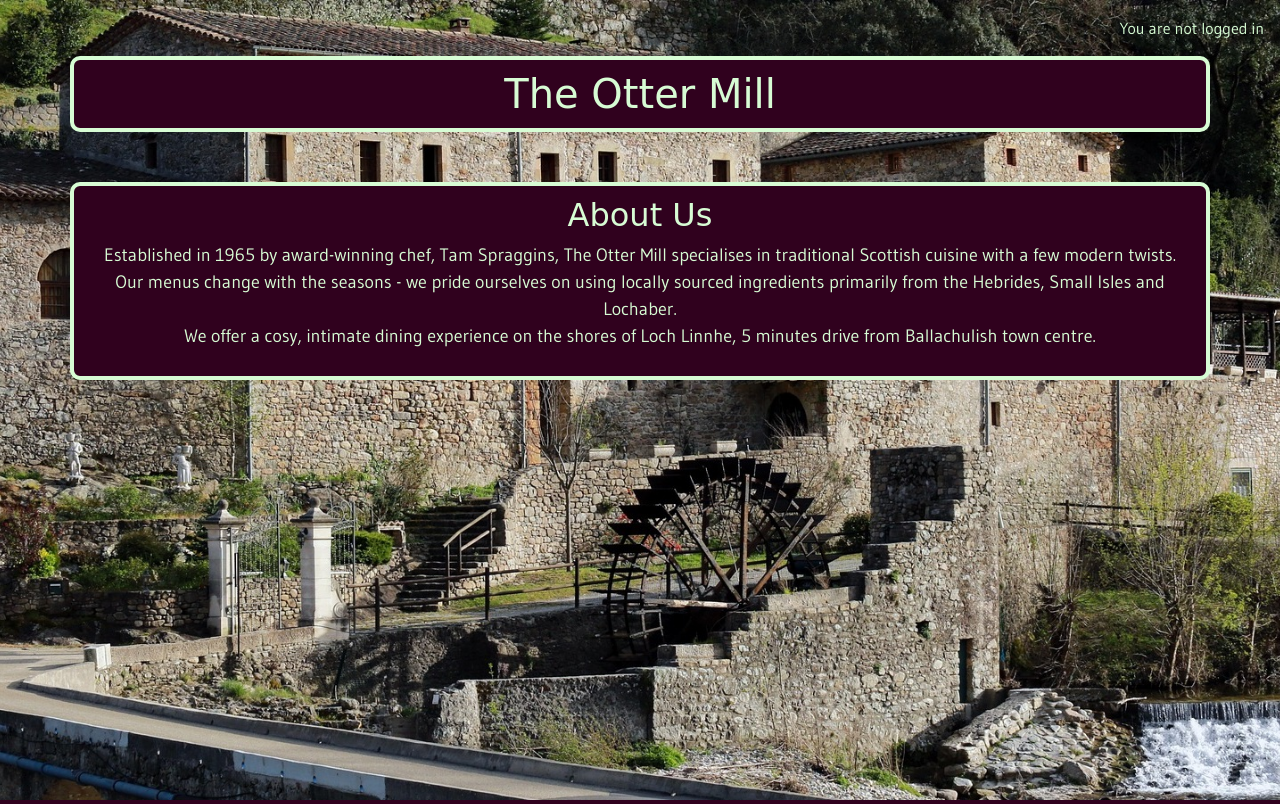
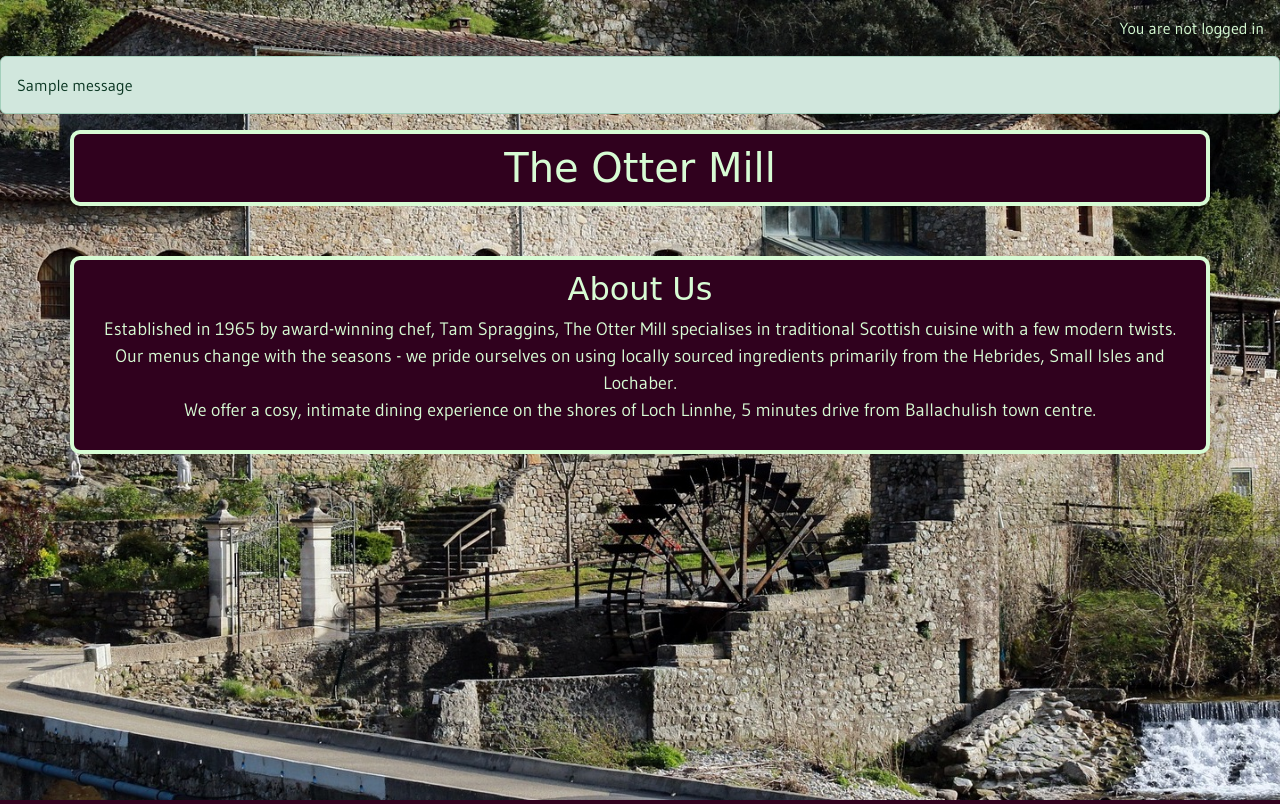
Before and after one commit to DTT2411/the-otter-mill, a Django app: page / in a window 1280 px wide. Shown: the part 58-862 px from the top of the page. Run offline with Django 4.2, Linux system fonts and the light colour scheme; tables that the repository leaves empty hold one stand-in row (values such as "Sample post"); one stand-in notice (Sample message) is shown; some libraries are stand-ins or nearby versions; some web fonts are replaced.

Commit message:
Move messages functionality to homepage rather than my_bookings.

```diff
--- a/booking/templates/booking/homepage.html
+++ b/booking/templates/booking/homepage.html
@@ -3,7 +3,11 @@
 <!-- Allows homepage-specific styling for the <main> element -->
 {% block main_class %} class="homepage-main"{% endblock %}
 {% block content %}
-
+{% if messages %}
+  {% for message in messages %}
+    <div class="alert alert-{{ message.tags }}">{{ message }}</div>
+  {% endfor %}
+{% endif %}
 <!-- This contains the default page with a hero image and intro text -->
 <div class="container">
     <div class="row">
--- a/booking/templates/booking/reservation_list.html
+++ b/booking/templates/booking/reservation_list.html
@@ -2,11 +2,6 @@
 {% block content %}
 <h1 id="reservation-list-header">Bookings for {{ user.username }}</h1>
 <br>
-{% if messages %}
-  {% for message in messages %}
-    <div class="alert alert-{{ message.tags }}">{{ message }}</div>
-  {% endfor %}
-{% endif %}
 {% if object_list %}
   {% for booking in object_list %}
   <div id="reservation-list" class="d-flex align-items-center justify-content-between border rounded">
```
